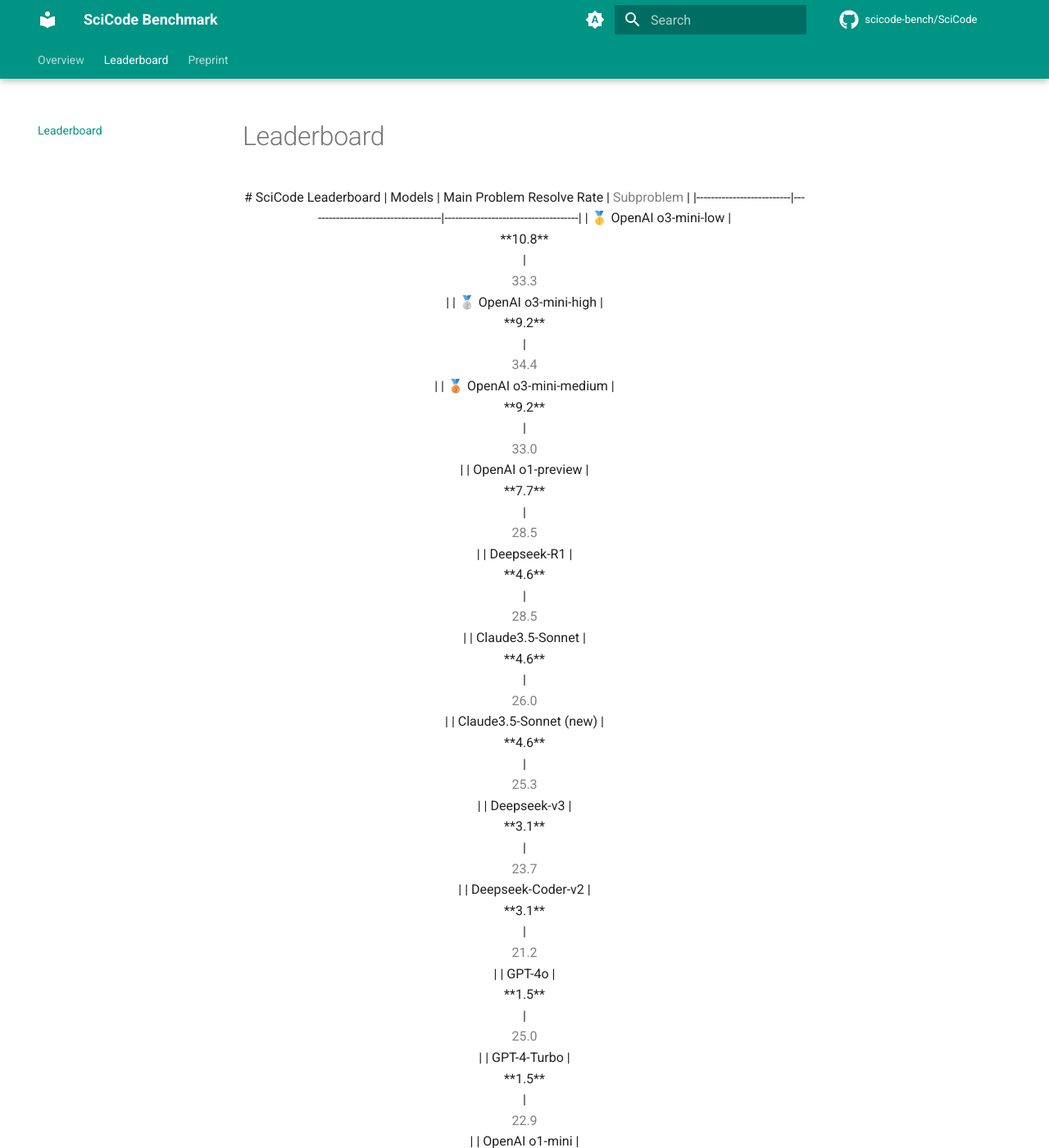
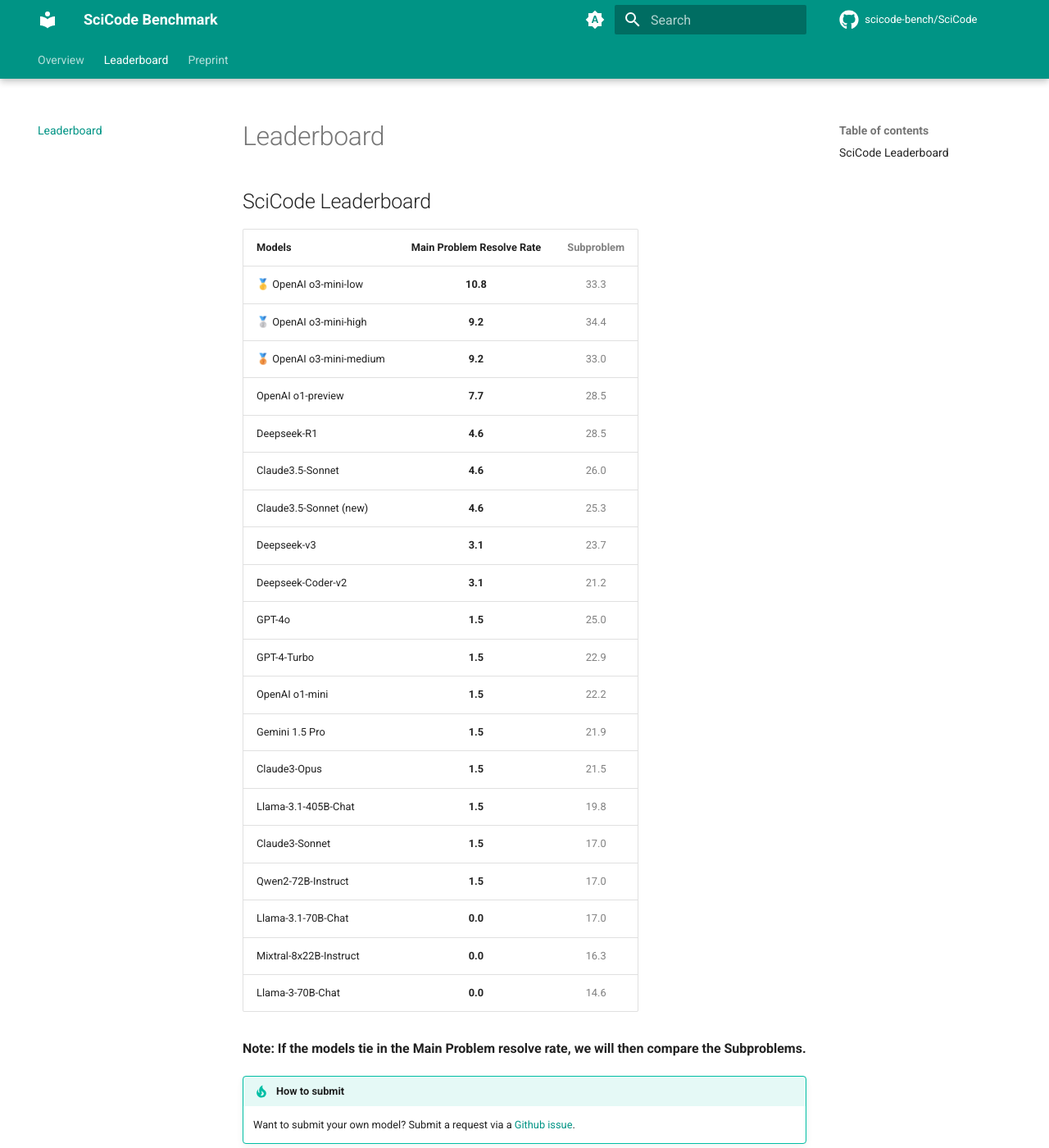
Before and after one commit to scicode-bench/scicode-bench.github.io, an MkDocs documentation site: the page built from docs/leaderboard.md, in a window 1280 px wide and 1400 px high. Shown: the whole window at 82% size. Built offline with MkDocs 1.6.1 and Material for MkDocs 9.7.7, drawn with Linux system fonts in a browser that asks for light colours; comment, search, counter and statistics services are not loaded; some of the changed text lies outside the part shown.

Commit message:
Fix leaderboard table alignment

```diff
--- a/docs/leaderboard.md
+++ b/docs/leaderboard.md
@@ -1,31 +1,29 @@
 # Leaderboard
 
-<center>
+## SciCode Leaderboard
 
-# SciCode Leaderboard
-
-| Models                   | Main Problem Resolve Rate           | <span style="color:grey">Subproblem</span>            |
-|--------------------------|-------------------------------------|-------------------------------------|
-| 🥇 OpenAI o3-mini-low    | <div align="center">**10.8**</div>      | <div align="center" style="color:grey">33.3</div>     |
-| 🥈 OpenAI o3-mini-high   | <div align="center">**9.2**</div>       | <div align="center" style="color:grey">34.4</div>     |
-| 🥉 OpenAI o3-mini-medium | <div align="center">**9.2**</div>       | <div align="center" style="color:grey">33.0</div>     |
-| OpenAI o1-preview        | <div align="center">**7.7**</div>       | <div align="center" style="color:grey">28.5</div>     |
-| Deepseek-R1              | <div align="center">**4.6**</div>       | <div align="center" style="color:grey">28.5</div>     |
-| Claude3.5-Sonnet         | <div align="center">**4.6**</div>       | <div align="center" style="color:grey">26.0</div>     |
-| Claude3.5-Sonnet (new)   | <div align="center">**4.6**</div>       | <div align="center" style="color:grey">25.3</div>     |
-| Deepseek-v3              | <div align="center">**3.1**</div>       | <div align="center" style="color:grey">23.7</div>     |
-| Deepseek-Coder-v2        | <div align="center">**3.1**</div>       | <div align="center" style="color:grey">21.2</div>     |
-| GPT-4o                   | <div align="center">**1.5**</div>       | <div align="center" style="color:grey">25.0</div>     |
-| GPT-4-Turbo              | <div align="center">**1.5**</div>       | <div align="center" style="color:grey">22.9</div>     |
-| OpenAI o1-mini           | <div align="center">**1.5**</div>       | <div align="center" style="color:grey">22.2</div>     |
-| Gemini 1.5 Pro           | <div align="center">**1.5**</div>       | <div align="center" style="color:grey">21.9</div>     |
-| Claude3-Opus             | <div align="center">**1.5**</div>       | <div align="center" style="color:grey">21.5</div>     |
-| Llama-3.1-405B-Chat      | <div align="center">**1.5**</div>       | <div align="center" style="color:grey">19.8</div>     |
-| Claude3-Sonnet           | <div align="center">**1.5**</div>       | <div align="center" style="color:grey">17.0</div>     |
-| Qwen2-72B-Instruct       | <div align="center">**1.5**</div>       | <div align="center" style="color:grey">17.0</div>     |
-| Llama-3.1-70B-Chat       | <div align="center">**0.0**</div>       | <div align="center" style="color:grey">17.0</div>     |
-| Mixtral-8x22B-Instruct   | <div align="center">**0.0**</div>       | <div align="center" style="color:grey">16.3</div>     |
-| Llama-3-70B-Chat         | <div align="center">**0.0**</div>       | <div align="center" style="color:grey">14.6</div>     |
+| Models                   | Main Problem Resolve Rate | <span style="color:grey">Subproblem</span> |
+|--------------------------|:-------------------------:|:--------------------------------------------:|
+| 🥇 OpenAI o3-mini-low    | **10.8**                  | <span style="color:grey">33.3</span>        |
+| 🥈 OpenAI o3-mini-high   | **9.2**                   | <span style="color:grey">34.4</span>        |
+| 🥉 OpenAI o3-mini-medium | **9.2**                   | <span style="color:grey">33.0</span>        |
+| OpenAI o1-preview        | **7.7**                   | <span style="color:grey">28.5</span>        |
+| Deepseek-R1              | **4.6**                   | <span style="color:grey">28.5</span>        |
+| Claude3.5-Sonnet         | **4.6**                   | <span style="color:grey">26.0</span>        |
+| Claude3.5-Sonnet (new)   | **4.6**                   | <span style="color:grey">25.3</span>        |
+| Deepseek-v3              | **3.1**                   | <span style="color:grey">23.7</span>        |
+| Deepseek-Coder-v2        | **3.1**                   | <span style="color:grey">21.2</span>        |
+| GPT-4o                   | **1.5**                   | <span style="color:grey">25.0</span>        |
+| GPT-4-Turbo              | **1.5**                   | <span style="color:grey">22.9</span>        |
+| OpenAI o1-mini           | **1.5**                   | <span style="color:grey">22.2</span>        |
+| Gemini 1.5 Pro           | **1.5**                   | <span style="color:grey">21.9</span>        |
+| Claude3-Opus             | **1.5**                   | <span style="color:grey">21.5</span>        |
+| Llama-3.1-405B-Chat      | **1.5**                   | <span style="color:grey">19.8</span>        |
+| Claude3-Sonnet           | **1.5**                   | <span style="color:grey">17.0</span>        |
+| Qwen2-72B-Instruct       | **1.5**                   | <span style="color:grey">17.0</span>        |
+| Llama-3.1-70B-Chat       | **0.0**                   | <span style="color:grey">17.0</span>        |
+| Mixtral-8x22B-Instruct   | **0.0**                   | <span style="color:grey">16.3</span>        |
+| Llama-3-70B-Chat         | **0.0**                   | <span style="color:grey">14.6</span>        |
 
 **Note: If the models tie in the Main Problem resolve rate, we will then compare the Subproblems.**
 
@@ -33,7 +31,5 @@
      bring back the table here -->
 <!-- include-markdown "leaderboard_table.md" -->
 
-</center>
-
 !!! tip "How to submit"
     Want to submit your own model? Submit a request via a [Github issue](https://github.com/scicode-bench/SciCode/issues).
```
